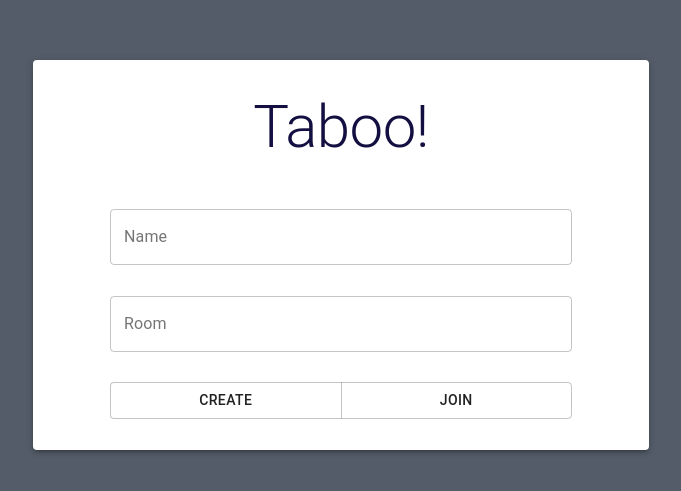
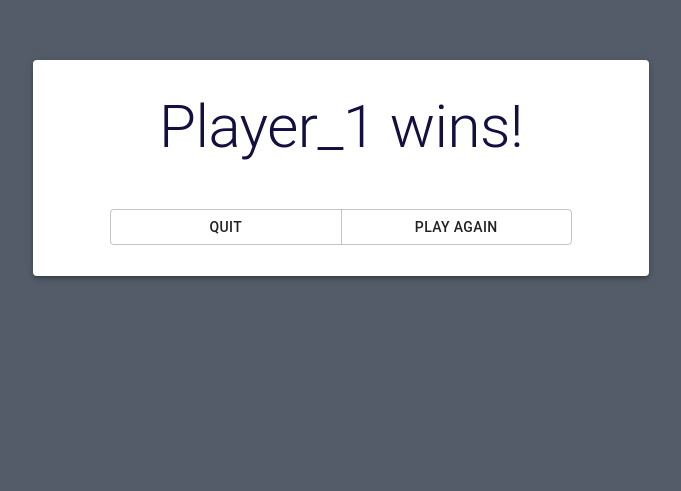
Before and after one commit to Kalashnikkov/taboo_online, a React (Create React App) app in the folder frontend/taboo_frontend/: page / in a window 1280 px wide. Shown: the part 125-616 px from the top of the page, without its empty margins (299-980 px from the left). Built offline with nearby package versions, Linux system fonts and the light colour scheme.

Commit message:
win Page updated

```diff
--- a/frontend/taboo_frontend/src/pages/winPage.js
+++ b/frontend/taboo_frontend/src/pages/winPage.js
@@ -4,7 +4,6 @@ import {
   Container,
   Paper,
   Typography,
-  TextField,
   Button,
   ButtonGroup,
 } from '@material-ui/core';
@@ -55,26 +54,14 @@ export const WinPage = () => {
       <Container className={classes.containerItems}>
         <Paper elevation={3} className={classes.paperLayout}>
           <Typography className={classes.title} component="h3" variant="h2">
-            Taboo!
+            Player_1 wins!
           </Typography>
-          <TextField
-            className={classes.textInput}
-            id="outlined-helperText"
-            label="Name"
-            variant="outlined"
-        />
-        <TextField
-            className={classes.textInput}
-            id="outlined-helperText"
-            label="Room"
-            variant="outlined"
-        />
-        <ButtonGroup className={classes.buttonGroup} fullWidth="True">
+        <ButtonGroup className={classes.buttonGroup} fullWidth="True" >
             <Button>
-                Create
+                Quit
             </Button>
             <Button>
-                Join
+                Play Again
             </Button>
         </ButtonGroup>
         </Paper>
```
